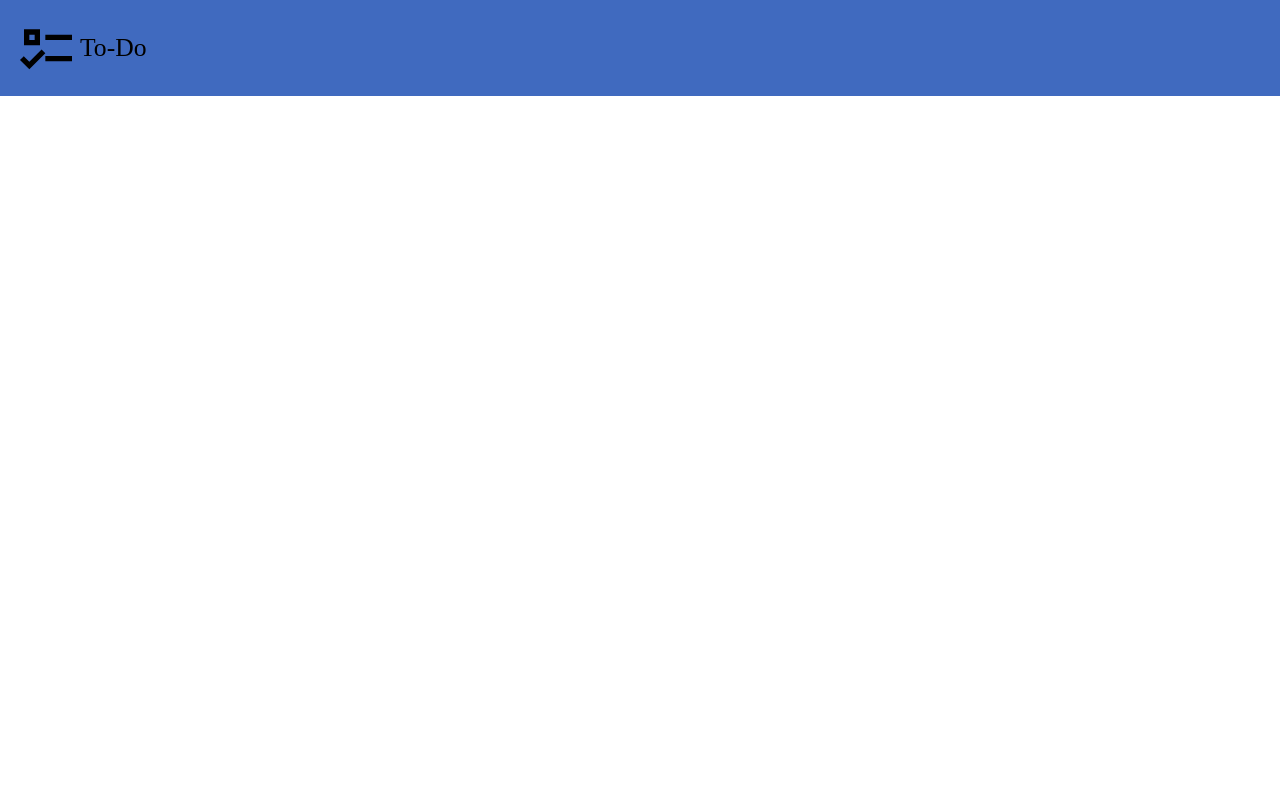
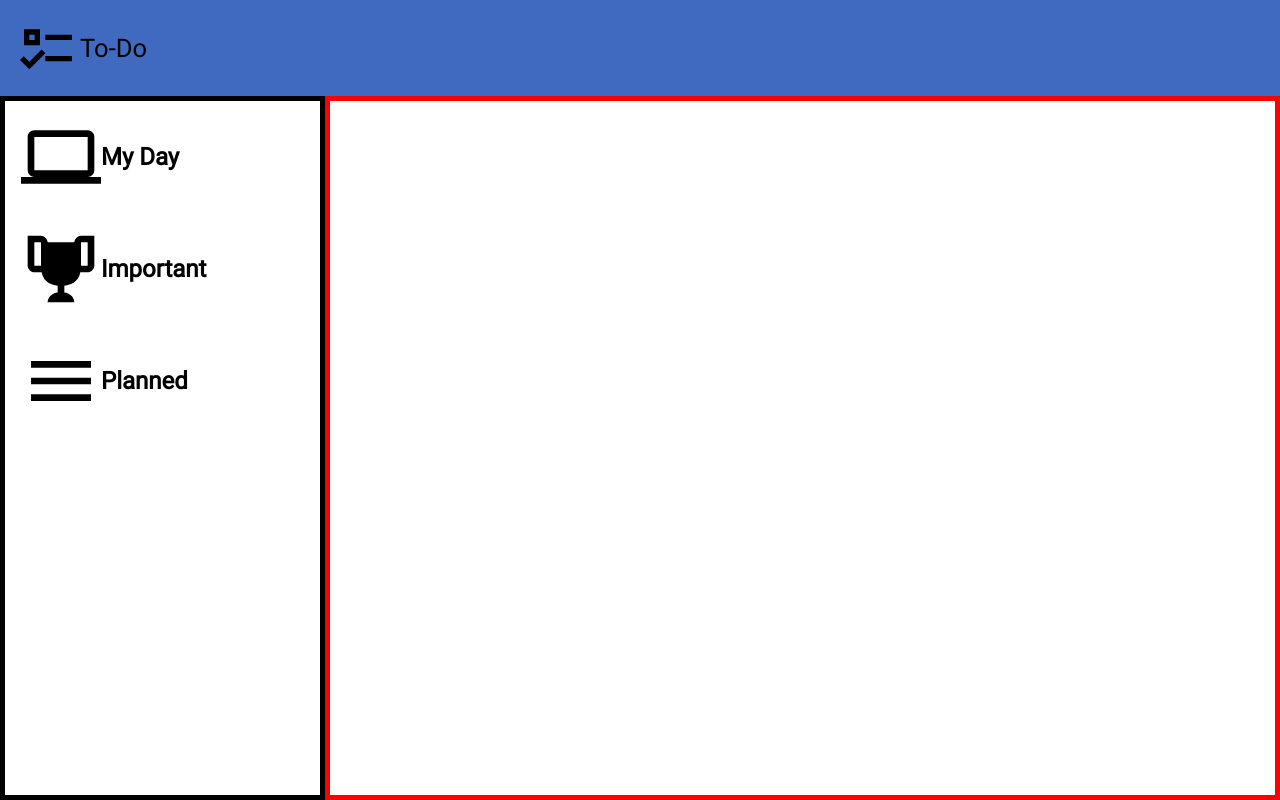
Before and after one commit to clarkjr2016/todoProject, a website built with webpack: page dist/index.html in a window 1280 px wide. Built offline with nearby package versions, Linux system fonts and the light colour scheme; files whose address does not match are found by name.

Commit message:
added a new branch for Object Orientation

```diff
--- a/src/index.js
+++ b/src/index.js
@@ -1 +1,4 @@
 import "./modules/css/mainstyle.css";
+import initialPage from "./modules/initialPage.js";
+
+initialPage();
--- /dev/null
+++ b/src/modules/initialPage.js
@@ -0,0 +1,43 @@
+export default function initialPage() {
+  const sideBar = document.querySelector(".side-bar"); // selecting the nav element that already exists in the index.html folder
+
+  const toDoArea = document.querySelector(".to-do-area");
+
+  for (let i = 0; i < 3; i++) {
+    const projectContainer = document.createElement("div");
+    projectContainer.classList.add("projects");
+    sideBar.appendChild(projectContainer);
+  } // creates 3 containers to append projects to
+
+  const projectList = sideBar.children; // creating a list of the div elements so that they can be more easily selected
+
+  const projectItem = function (picture, text) {
+    const image = document.createElement("img");
+    image.src = picture; // creating an immage from the source provided
+    const description = document.createElement("h2");
+    description.innerText = text; // creating an h2 element from the text provided
+
+    return {
+      image: image,
+      description: description,
+      toDos: [],
+    };
+  }; // create a factory function to be able to create the projectItems
+
+  const myDay = projectItem("../src/photos/laptop.svg", "My Day");
+
+  const important = projectItem("../src/photos/trophy.svg", "Important");
+
+  const planned = projectItem("../src/photos/menu.svg", "Planned");
+
+  projectList[0].append(myDay.image);
+  projectList[0].append(myDay.description);
+
+  projectList[1].append(important.image);
+  projectList[1].append(important.description);
+
+  projectList[2].append(planned.image);
+  projectList[2].append(planned.description);
+
+  // Next I will be adding the actual icons to the container element
+}
--- a/webpack.config.js
+++ b/webpack.config.js
@@ -18,6 +18,10 @@ module.exports = {
         use: ["style-loader", "css-loader"],
       },
       {
+        test: /\.(woff|woff2|eot|ttf|otf)$/i,
+        type: "asset/resource",
+      },
+      {
         test: /\.(png|svg|jpg|jpeg|gif)$/i,
         type: "asset/resource",
         generator: {
```
Also changed, not shown: dist/27705d9c43e8c36b1abd.ttf (added), dist/bundle.js, dist/fc2b5060f7accec5cf74.ttf (added), dist/index.html, src/modules/fonts/PlayfairDisplay-Regular.ttf (added), src/modules/fonts/Roboto-Regular.ttf (added), src/photos/laptop.svg (added), src/photos/menu.svg (added), src/photos/trophy.svg (added).
